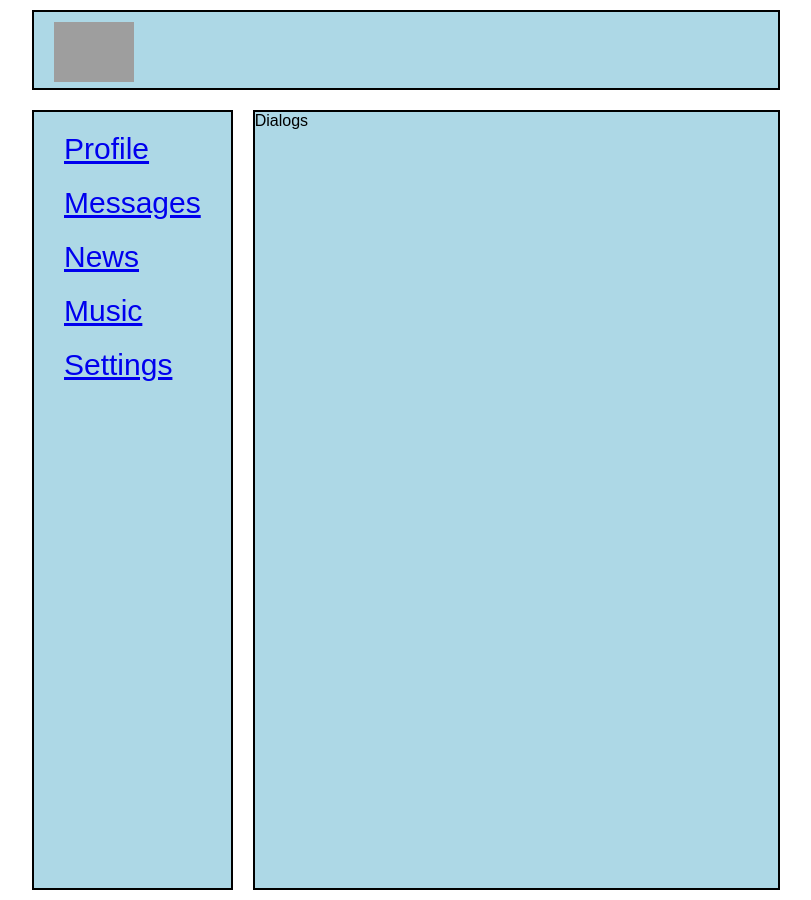
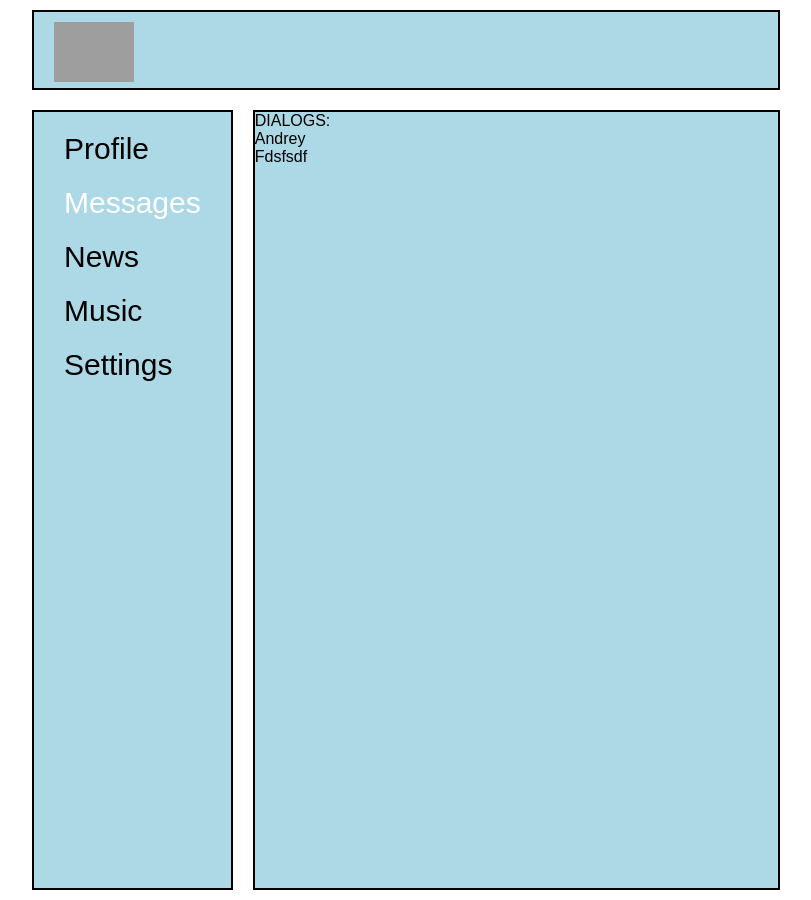
Before and after one commit to MegaVerkruzo/MegaVerkruzo.github.io, a React (Create React App) app: page /dialogs in a window 1280 px wide. Shown: the whole page, without its empty margins (234-1045 px from the left). Built offline with nearby package versions, Linux system fonts and the light colour scheme; grey boxes are pictures that could not be loaded.

Commit message:
Попробуем восстановить стили на Диалогах

```diff
--- /dev/null
+++ b/src/components/Dialogs/Dialog/Dialog.js
@@ -0,0 +1,11 @@
+import s from './Dialog.module.css';
+
+const Dialog = (props) => {
+    return (
+        <div className={s.dialog}>
+            {props.name}
+        </div>
+    );
+}
+
+export default Dialog;
--- /dev/null
+++ b/src/components/Dialogs/Dialog/Dialog.module.css
@@ -0,0 +1,5 @@
+s.dialog {
+    border: 2px black solid;
+    margin: 30px;
+    padding: 30px;
+}
--- a/src/components/Dialogs/Dialogs.js
+++ b/src/components/Dialogs/Dialogs.js
@@ -1,7 +1,18 @@
+import s from './Dialogs.module.css';
+import Dialog from "./Dialog/Dialog";
+
 const Dialogs = () => {
     return (
-        <div>
-            Dialogs
+        <div className={s.messanger}>
+            <div className={s.dialogs}>
+                <div className={s.DialogsTitle}>
+                    DIALOGS:
+                </div>
+                <Dialog name="Andrey"/>
+            </div>
+            <div className={s.messages}>
+                Fdsfsdf
+            </div>
         </div>
     );
 }
--- a/src/components/Dialogs/Dialogs.module.css
+++ b/src/components/Dialogs/Dialogs.module.css
@@ -0,0 +1,8 @@
+s.messanger {
+    display: grid;
+    grid-template-columns: 1fr 5fr;
+}
+
+s.DialogsTitle {
+    color: red;
+}
--- a/src/components/Navbar/Navbar.js
+++ b/src/components/Navbar/Navbar.js
@@ -1,23 +1,24 @@
 import React from 'react';
 import classes from './Navbar.module.css';
+import {NavLink} from 'react-router-dom';
 
 const Navbar = () => {
     return (
         <nav className={`${classes.nav}` + ' block'}> {/*block*/}
             <div className={classes.block_text}>
-                <a href="/profile">Profile</a>
+                <NavLink to="/profile" activeClassName={classes.active}>Profile</NavLink>
             </div>
             <div className={classes.block_text}>
-                <a href="/dialogs">Messages</a>
+                <NavLink to="/dialogs" activeClassName={classes.active}>Messages</NavLink>
             </div>
             <div className={classes.block_text}>
-                <a href="/news">News</a>
+                <NavLink to="/news" activeClassName={classes.active}>News</NavLink>
             </div>
             <div className={classes.block_text}>
-                <a href="/music">Music</a>
+                <NavLink to="/music" activeClassName={classes.active}>Music</NavLink>
             </div>
             <div className={classes.block_text}>
-                <a href="/settings">Settings</a>
+                <NavLink to="/settings" activeClassName={classes.active}>Settings</NavLink>
             </div>
         </nav>
     );
--- a/src/components/Navbar/Navbar.module.css
+++ b/src/components/Navbar/Navbar.module.css
@@ -3,6 +3,16 @@
 }
 
 .block_text {
+
     font-size: 30px;
     margin: 20px 30px;
 }
+
+a {
+    color: black;
+    text-decoration: none;
+}
+
+a.active {
+    color: white;
+}
```
